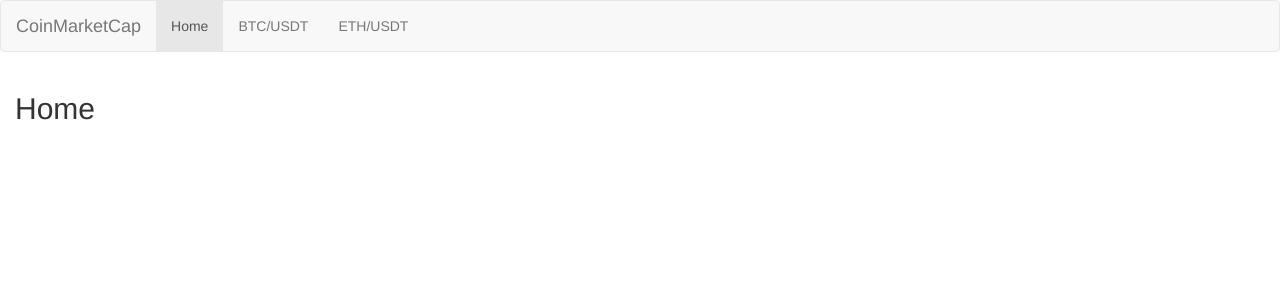
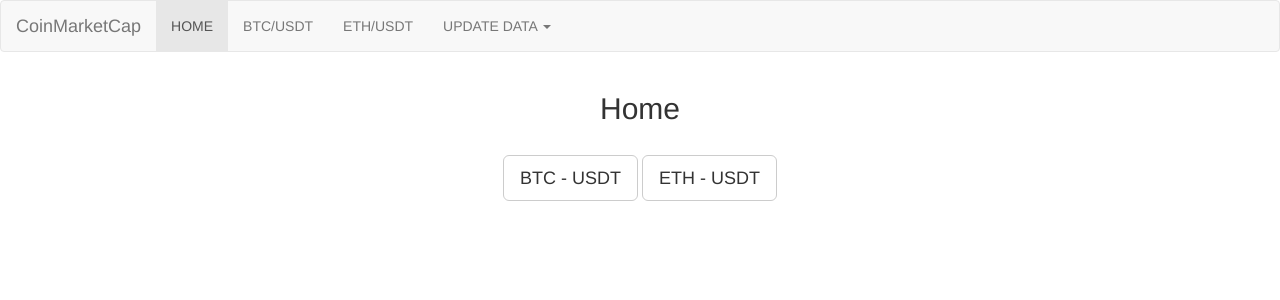
Before and after one commit to Iqtidar02/coinmarketcap, a PHP site: page / in a window 1280 px wide. Shown: the top 300 px of the page. Run offline with PHP 8.4, Linux system fonts and the light colour scheme; data that the repository does not hold is empty.

Commit message:
added import data link, updated download csv function and ethereum link

```diff
--- a/downloadcsv.php
+++ b/downloadcsv.php
@@ -1,7 +1,8 @@
 <?php
 require_once 'config.php';
+$currencyPair = $_GET['pair'];$currencyPair = str_replace('_','/',$currencyPair);
 $fileName = str_replace('/' , '_' , $currencyPair).'_'.date('Y-m-d').'_'.time().'.csv';
-$marketsData = get_latest_market_data();
+$marketsData = get_all_market_data();
 $content = 'Source,Pair,Volume (24h),Price,Volume (%), Date'.PHP_EOL;
 foreach ($marketsData as $row){
     unset($row[0]);unset($row[6]);
--- a/index.php
+++ b/index.php
@@ -21,16 +21,27 @@ require_once('autoload.php');
             <a class="navbar-brand" href="index.php">CoinMarketCap</a>
         </div>
         <ul class="nav navbar-nav">
-            <li class="active"><a href="index.php">Home</a></li>
+            <li class="active"><a href="index.php">HOME</a></li>
             <li><a href="view.php?pair=BTC_USDT">BTC/USDT</a></li>
             <li><a href="view.php?pair=ETH_USDT">ETH/USDT</a></li>
+            <li class="dropdown">
+                <a class="dropdown-toggle" data-toggle="dropdown" href="#">UPDATE DATA
+                    <span class="caret"></span>
+                </a>
+                <ul class="dropdown-menu">
+                    <li><a href="get_data.php?pair=BTC_USDT">BTC</a></li>
+                    <li><a href="get_data.php?pair=ETH_USDT">ETH</a></li>
+                </ul>
+            </li>
         </ul>
     </div>
 </nav>
 
-<div class="container-fluid">
+<div class="container-fluid text-center">
     <h2>Home</h2>
-    <br><br><br>
+    <br>
+    <a href="view.php?pair=BTC_USDT" class="btn btn-default btn-lg">BTC - USDT</a>
+    <a href="view.php?pair=ETH_USDT" class="btn btn-default btn-lg">ETH - USDT</a>
 </div>
 
 </body>
```
Also changed, not shown: get_data.php (+7 -0 lines), view.php (+10 -2 lines).
